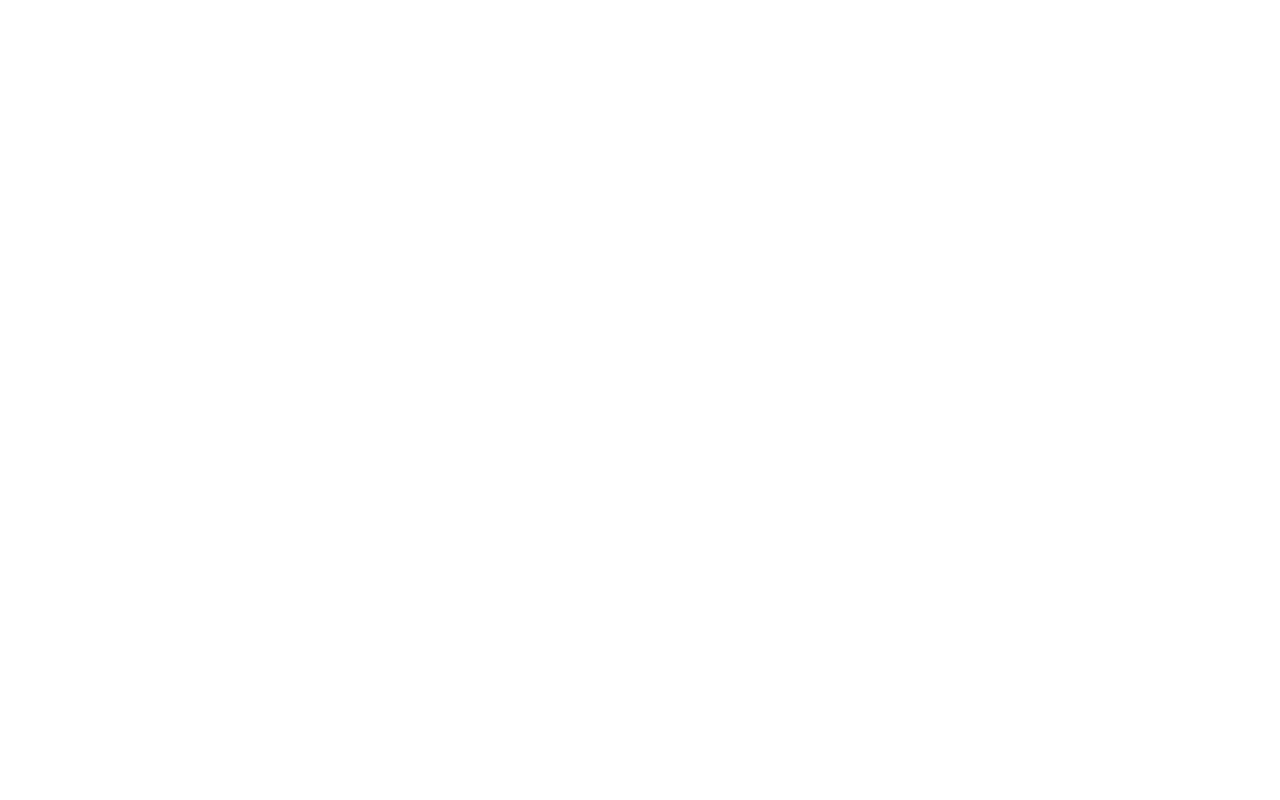
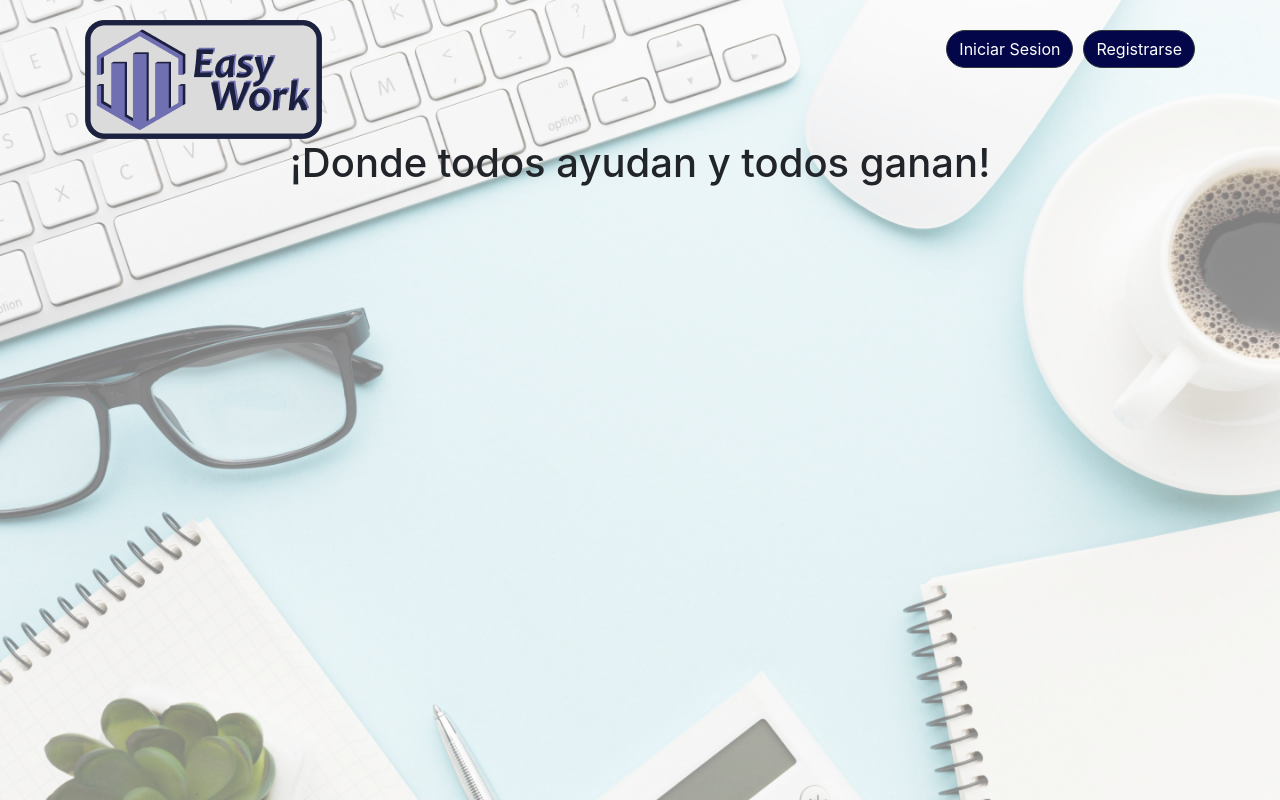
Before and after one commit to ArielC98/EasyWork, a plain HTML site: page docs/index.html in a window 1280 px wide. Drawn offline with nearby package versions, Linux system fonts and the light colour scheme.

Commit message:
bootstrap agragado

```diff
--- a/docs/index.html
+++ b/docs/index.html
@@ -4,9 +4,25 @@
   <meta charset="UTF-8">
   <meta http-equiv="X-UA-Compatible" content="IE=edge">
   <meta name="viewport" content="width=device-width, initial-scale=1.0">
+  <link rel="stylesheet" href="https://stackpath.bootstrapcdn.com/bootstrap/4.4.1/css/bootstrap.min.css" integrity="sha384-Vkoo8x4CGsO3+Hhxv8T/Q5PaXtkKtu6ug5TOeNV6gBiFeWPGFN9MuhOf23Q9Ifjh" crossorigin="anonymous">
+  <link rel="stylesheet" href="style.css">
   <title>Document</title>
+
 </head>
 <body>
 
+  <div class="container" id="superior" style="margin-top: 20px;">
+    <img src="easywork_logo 1.png">
+    <button type="button" class="btn btn-dark" id = "boton-registro">Registrarse</button>
+    <button type="button" class="btn btn-dark" id = "boton-inicioSesion">Iniciar Sesion</button>
+  </div>
+  <div class="container" id="description">
+    <h1>¡Donde todos ayudan y todos ganan!</h1>
+  </div>
+
+
+  <script src="https://code.jquery.com/jquery-3.4.1.slim.min.js" integrity="sha384-J6qa4849blE2+poT4WnyKhv5vZF5SrPo0iEjwBvKU7imGFAV0wwj1yYfoRSJoZ+n" crossorigin="anonymous"></script>
+  <script src="https://cdn.jsdelivr.net/npm/popper.js@1.16.0/dist/umd/popper.min.js" integrity="sha384-Q6E9RHvbIyZFJoft+2mJbHaEWldlvI9IOYy5n3zV9zzTtmI3UksdQRVvoxMfooAo" crossorigin="anonymous"></script>
+  <script src="https://stackpath.bootstrapcdn.com/bootstrap/4.4.1/js/bootstrap.min.js" integrity="sha384-wfSDF2E50Y2D1uUdj0O3uMBJnjuUD4Ih7YwaYd1iqfktj0Uod8GCExl3Og8ifwB6" crossorigin="anonymous"></script>
 </body>
 </html>
--- a/docs/style.css
+++ b/docs/style.css
@@ -1,4 +1,19 @@
-h1{
 
-    color: blueviolet;
+body{
+    background-image: url("background_image.png");
+    background-size: cover;
 }
+
+.btn-dark{
+    border-radius: 30px;
+    background-color: #030649;
+    float: right;
+    margin-top: 10px;
+    margin-left: 10px;
+}
+
+#description{
+
+    background-color: rgba(red, green, blue, 0.0);
+    text-align: center;
+}
```
Also changed, not shown: docs/background_image.png (added), docs/easywork_logo 1.png (added).
